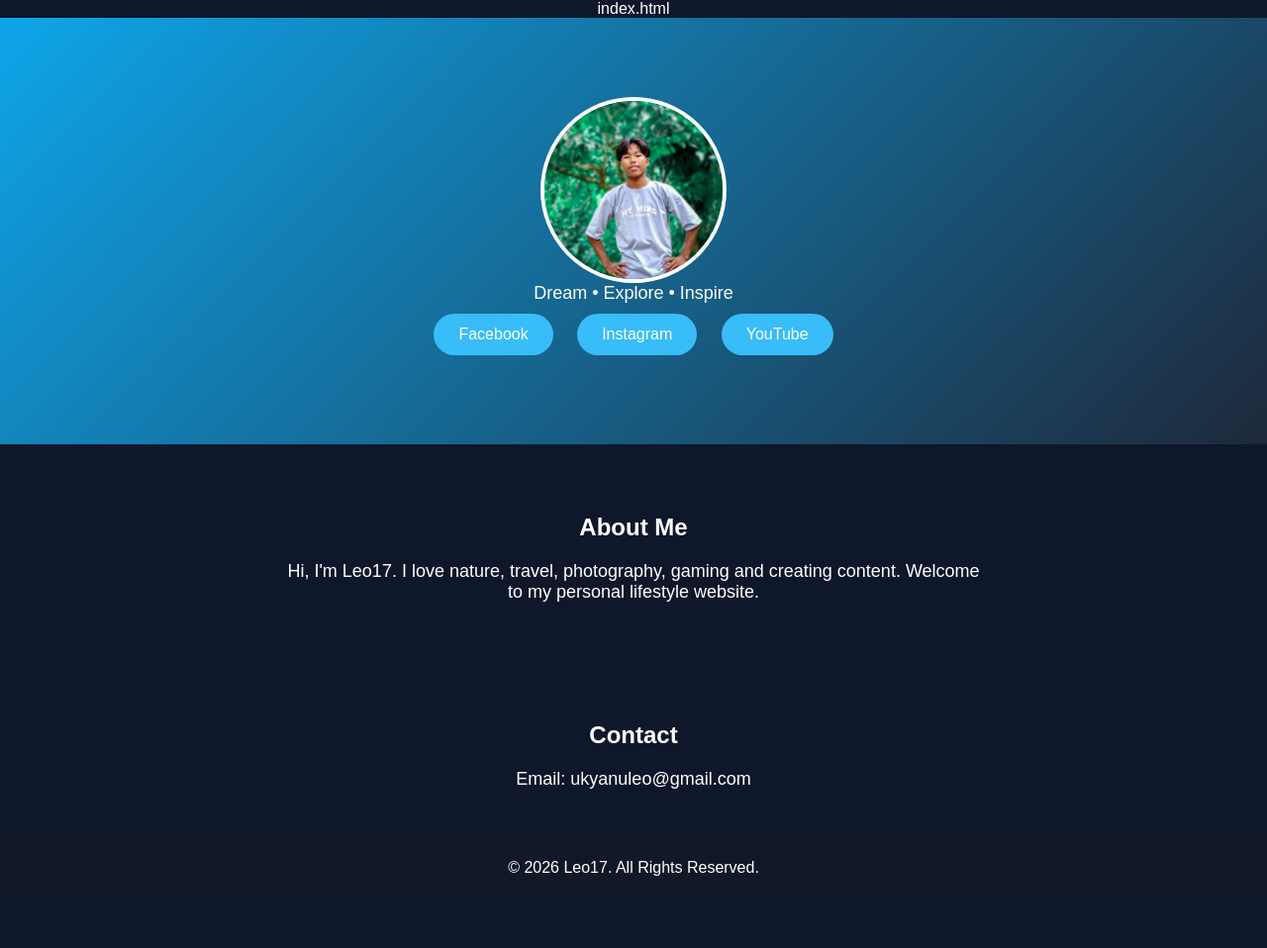
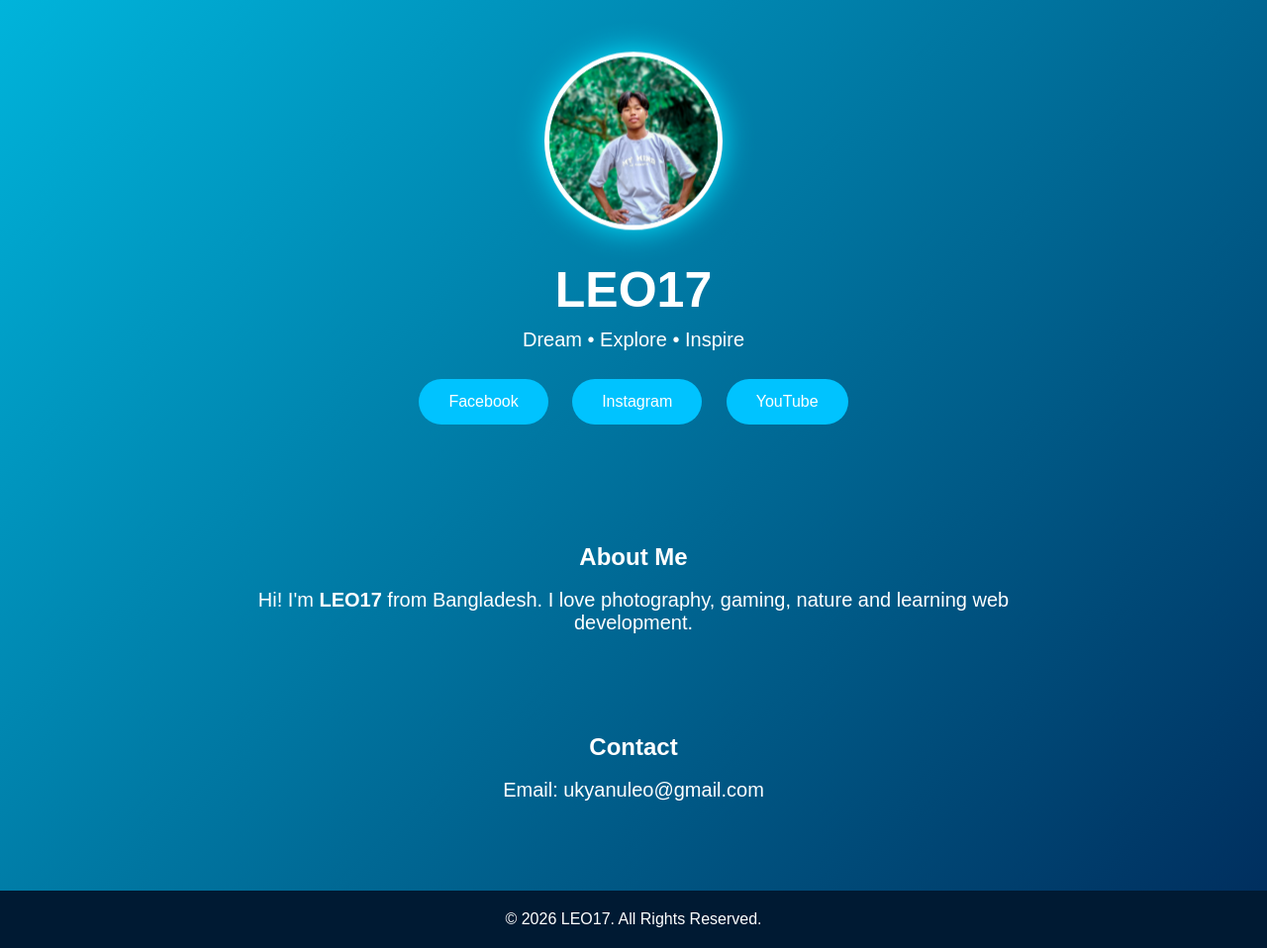
Before and after one commit to Leodone17/leo17-website, a plain HTML site: page index.html in a window 1280 px wide. Shown: the whole page at 99% size. Before the commit the page ends 906 px from the top, so only its background shows below. Drawn offline with Linux system fonts and the light colour scheme.

Commit message:
Update branding and content in index.html

```diff
--- a/index.html
+++ b/index.html
@@ -1,80 +1,125 @@
-index.html
 <!DOCTYPE html>
 <html lang="en">
 <head>
 <meta charset="UTF-8">
 <meta name="viewport" content="width=device-width, initial-scale=1.0">
-<title>Leo17 | Personal Lifestyle</title>
+<title>LEO17</title>
+
 <style>
+*{margin:0;padding:0;box-sizing:border-box;}
+
 body{
-margin:0;
 font-family:Arial,sans-serif;
-background:#0f172a;
+background:linear-gradient(135deg,#00b4db,#002b5b);
 color:white;
 text-align:center;
 }
+
 header{
-padding:80px 20px;
-background:linear-gradient(135deg,#0ea5e9,#1e293b);
+padding:60px 20px;
 }
+
 img{
 width:180px;
 height:180px;
 border-radius:50%;
 object-fit:cover;
-border:4px solid white;
+border:5px solid white;
+box-shadow:0 0 30px #00e5ff;
+animation:float 3s infinite ease-in-out;
 }
+
+@keyframes float{
+0%,100%{transform:translateY(0);}
+50%{transform:translateY(-10px);}
+}
+
 h1{
-font-size:48px;
-margin:15px 0;
+font-size:50px;
+margin:20px 0 10px;
 }
+
 p{
-font-size:18px;
-max-width:700px;
-margin:auto;
+font-size:20px;
 }
+
 .btn{
 display:inline-block;
 margin:10px;
-padding:12px 25px;
-background:#38bdf8;
+padding:14px 30px;
+background:#00c3ff;
 color:white;
 text-decoration:none;
 border-radius:30px;
+transition:.3s;
 }
+
+.btn:hover{
+background:#008cff;
+transform:scale(1.05);
+}
+
 section{
 padding:50px 20px;
+max-width:800px;
+margin:auto;
 }
+
 footer{
 padding:20px;
-background:#111827;
+background:#001a33;
+margin-top:40px;
 }
 </style>
 </head>
+
 <body>
 
 <header>
-<img src="profile.jpg" alt="Leo17">
+
+<img src="profile.jpg" alt="LEO17">
+
+<h1>LEO17</h1>
+
 <p>Dream • Explore • Inspire</p>
 
-<a class="btn" href="https://www.facebook.com/share/18sirCEhfX/">Facebook</a>
+<br>
+
+<a class="btn" href="https://www.facebook.com/">Facebook</a>
+
 <a class="btn" href="https://www.instagram.com/leo17.143">Instagram</a>
-<a class="btn" href="https://www.youtube.com/@UKyanuLeo">YouTube</a>
+
+<a class="btn" href="https://youtube.com/@ukyanuleo">YouTube</a>
 
 </header>
 
 <section>
+
 <h2>About Me</h2>
-<p>Hi, I'm Leo17. I love nature, travel, photography, gaming and creating content. Welcome to my personal lifestyle website.</p>
+
+<br>
+
+<p>
+Hi! I'm <b>LEO17</b> from Bangladesh.
+I love photography, gaming, nature and learning web development.
+</p>
+
 </section>
 
 <section>
+
 <h2>Contact</h2>
+
+<br>
+
 <p>Email: ukyanuleo@gmail.com</p>
+
 </section>
 
 <footer>
-© 2026 Leo17. All Rights Reserved.
+
+© 2026 LEO17. All Rights Reserved.
+
 </footer>
 
 </body>
```
